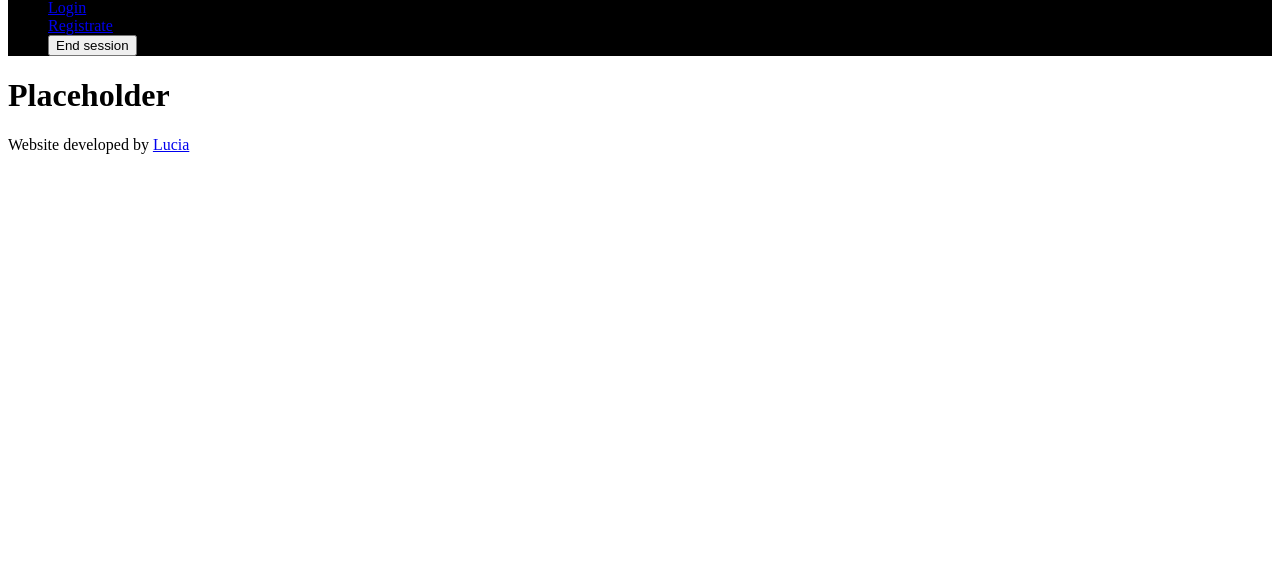
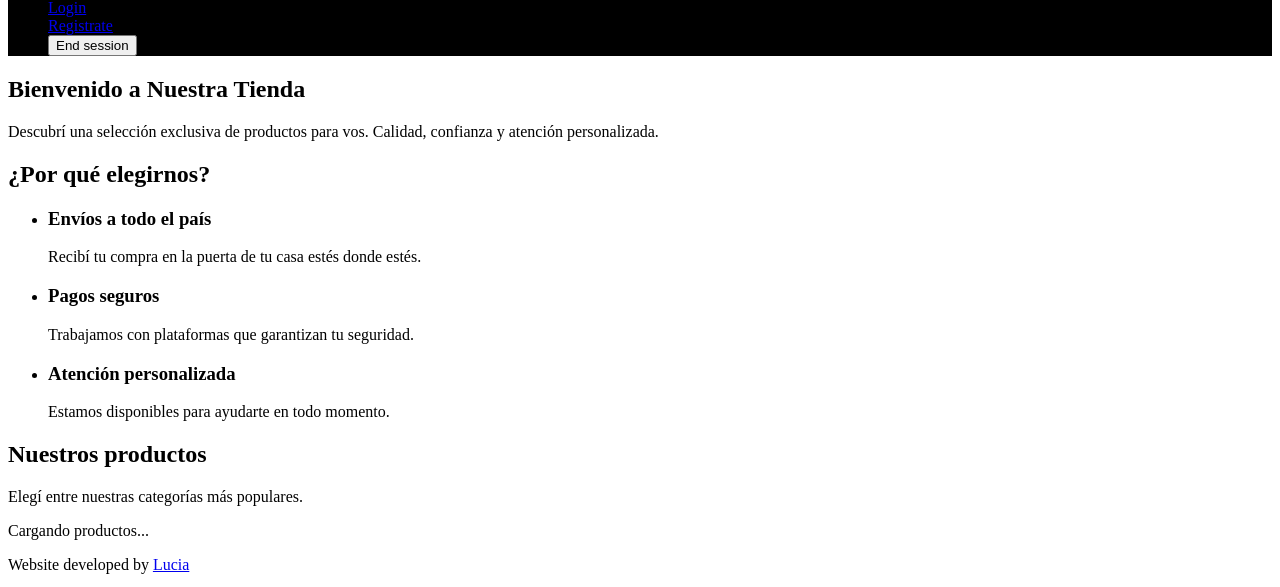
Before and after one commit to lucg-gith/trabajo-final-luciagarre, a React (Vite) app: page /Home in a window 1280 px wide. Shown: the part 365-952 px from the top of the page. Before the commit the page ends 800 px from the top, so only its background shows below. Built offline with nearby package versions, Linux system fonts and the light colour scheme.

Commit message:
add: Home content & logo fix

```diff
--- a/src/components/Header.jsx
+++ b/src/components/Header.jsx
@@ -5,7 +5,7 @@
     <>
       <header style={{ backgroundColor: "Black" }}>
         <img
-          src="https://www.google.com/imgres?q=logo%20tester&imgurl=https%3A%2F%2Fstatic.vecteezy.com%2Fsystem%2Fresources%2Fpreviews%2F023%2F070%2F399%2Fnon_2x%2Ftester-rubber-stamp-seal-vector.jpg&imgrefurl=https%3A%2F%2Fwww.vecteezy.com%2Fvector-art%2F23070399-tester-rubber-stamp-seal-vector&docid=KWcNZYJcVvPxrM&tbnid=hQWdq_oiPNTfWM&vet=12ahUKEwiWqt62s9OOAxV0Z0EAHavrNoQQM3oECBQQAA..i&w=1565&h=980&hcb=2&ved=2ahUKEwiWqt62s9OOAxV0Z0EAHavrNoQQM3oECBQQAA"
+          src="https://fish.audio/_next/image/?url=https%3A%2F%2Fpublic-platform.r2.fish.audio%2Fcoverimage%2F8d63623ecbf54f359eea60b5b58a361e&w=256&q=75"
           alt="Logo image"
         />
         <nav>
--- a/src/views/Home.jsx
+++ b/src/views/Home.jsx
@@ -3,7 +3,41 @@
 const Home = () => {
   return (
     <Layout>
-      <h1>Placeholder</h1>
+      <section>
+        <h1>Bienvenido a Nuestra Tienda</h1>
+        <p>
+          Descubrí una selección exclusiva de productos para vos. Calidad,
+          confianza y atención personalizada.
+        </p>
+      </section>
+
+      <section>
+        <h2>¿Por qué elegirnos?</h2>
+        <ul>
+          <li>
+            <h3>Envíos a todo el país</h3>
+            <p>Recibí tu compra en la puerta de tu casa estés donde estés.</p>
+          </li>
+          <li>
+            <h3>Pagos seguros</h3>
+            <p>Trabajamos con plataformas que garantizan tu seguridad.</p>
+          </li>
+          <li>
+            <h3>Atención personalizada</h3>
+            <p>Estamos disponibles para ayudarte en todo momento.</p>
+          </li>
+        </ul>
+      </section>
+
+      <section>
+        <h2>Nuestros productos</h2>
+        <p>Elegí entre nuestras categorías más populares.</p>
+
+        {/* Sección reservada para carga diferida de productos */}
+        <div>
+          <p>Cargando productos...</p>
+        </div>
+      </section>
     </Layout>
   );
 };
```
